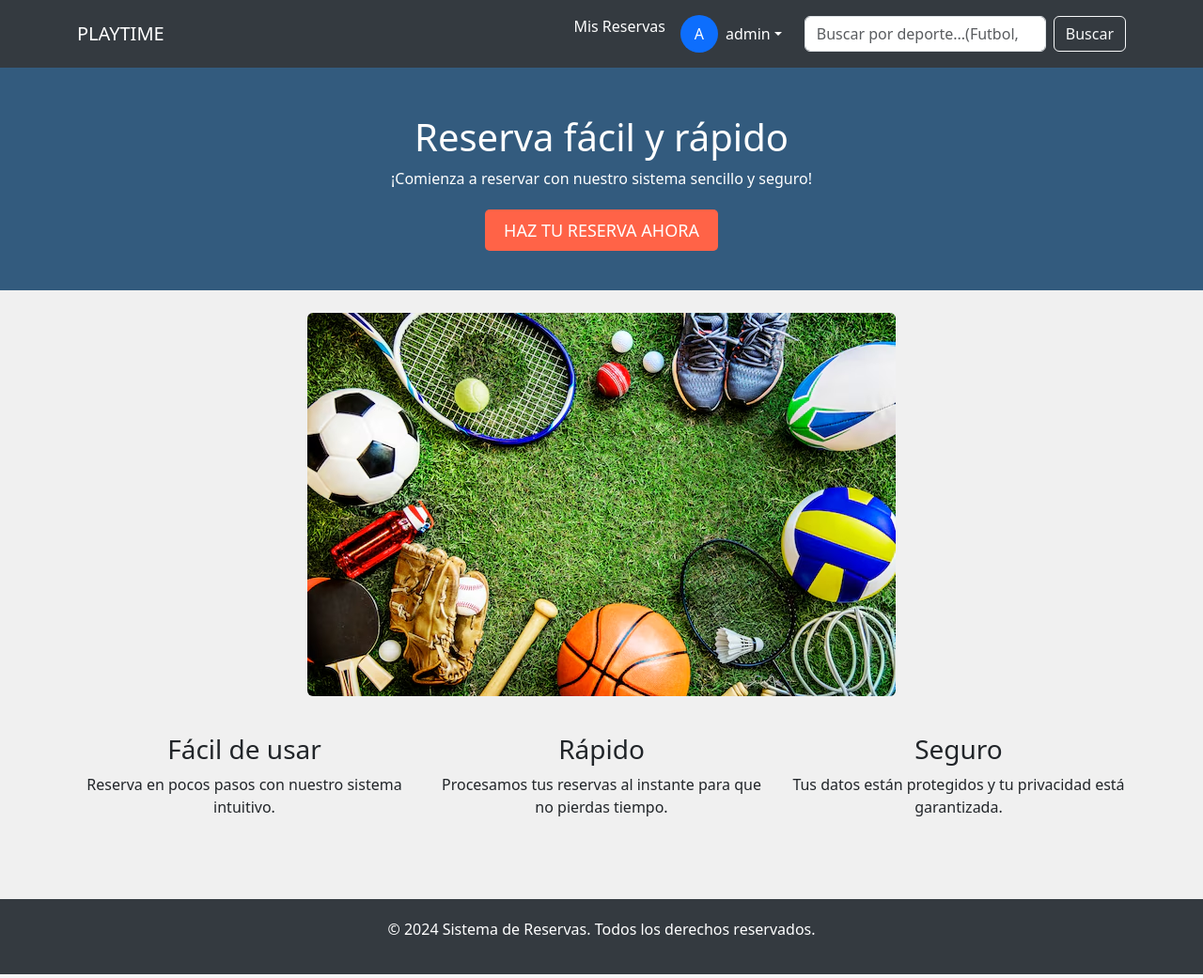
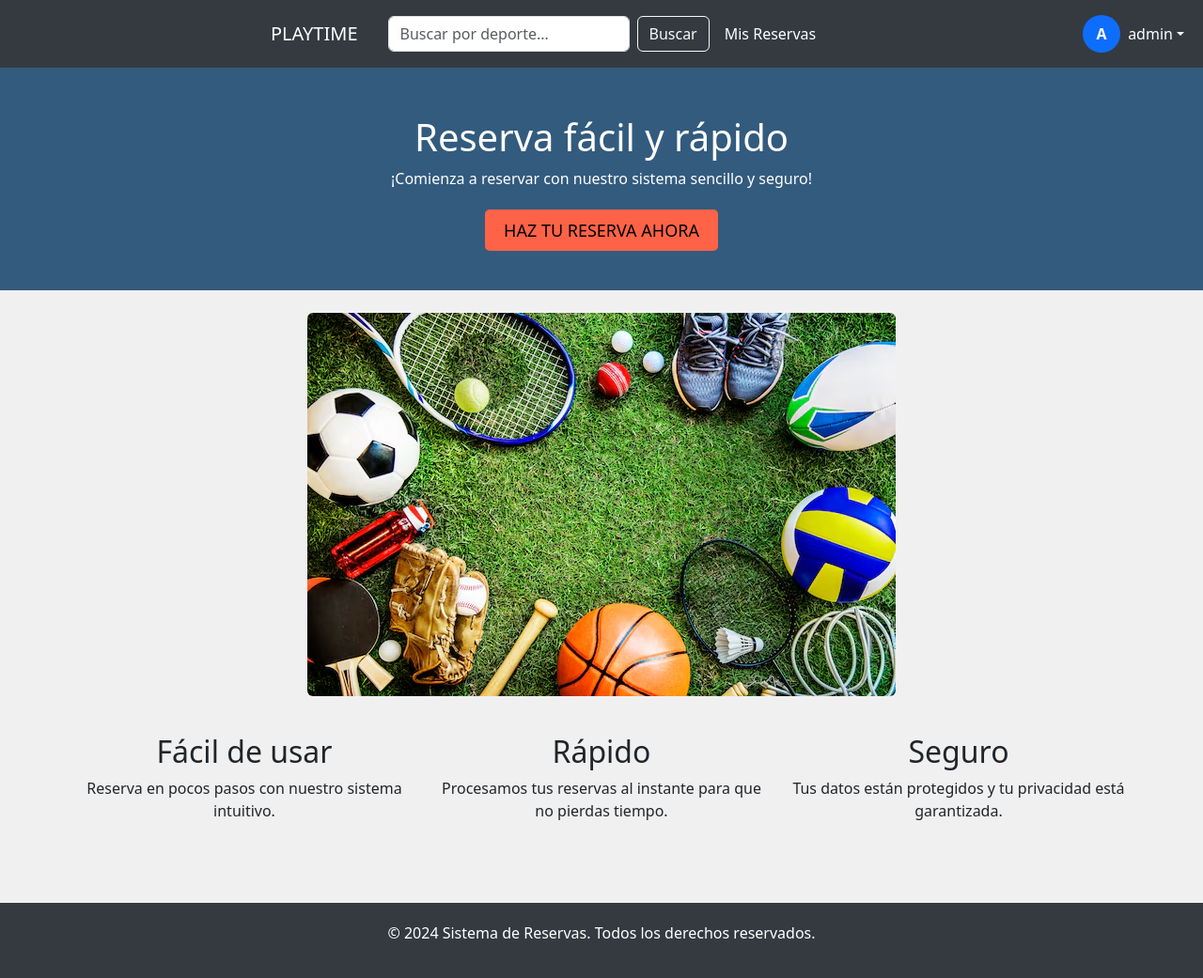
Before and after one commit to Amine05-alu/PlayTime, a Django app: page / in a window 1280 px wide. Shown: the whole page at 94% size. Run offline with Django 5.2, Linux system fonts and the light colour scheme; a user stored in the database is signed in.

Commit message:
7 Nuevos cambios en la sesion

```diff
--- a/Proyecto/Aplicacion1/templates/index.html
+++ b/Proyecto/Aplicacion1/templates/index.html
@@ -3,6 +3,7 @@
 <head>
    {% load static %}
    <meta charset="UTF-8">
+   <meta name="description" content="Aquí va un resumen conciso y atractivo del contenido de tu página.">
    <meta name="viewport" content="width=device-width, initial-scale=1.0">
    <title>Sistema de Reservas</title>
    <link href="https://cdn.jsdelivr.net/npm/bootstrap@5.3.0-alpha1/dist/css/bootstrap.min.css" rel="stylesheet">
@@ -87,7 +88,7 @@
        /* Estilo para el botón "HOLA" */
        .btn-hola {
            background-color: #FF6347; /* Color del botón HOLA */
-           color: white;
+           color: rgb(0, 0, 0);
            padding: 10px 20px;
            font-size: 18px;
            border-radius: 5px;
@@ -100,22 +101,53 @@
            background-color: #FF4500; /* Cambio de color al pasar el mouse */
            transform: translateY(-3px);
        }
+       .avatar {
+           width: 40px;
+           height: 40px;
+           border-radius: 50%;
+           background-color: #006400; /* Fondo verde para el avatar */
+           color: white;
+           display: flex;
+           justify-content: center;
+           align-items: center;
+           font-weight: bold;
+       }
+       .avatar-text {
+           margin-left: 10px; /* Espacio entre avatar y nombre */
+       }
+       .usuario-avatar {
+    margin-left: auto; /* Empuja este bloque hacia la derecha */
+    padding: 0; /* Quita padding extra si es necesario */
+    }
+
    </style>
 </head>
 <body>
-   <!-- Barra de navegación -->
     <nav class="navbar navbar-expand-lg navbar-dark">
-    <div class="container">
+        <div class="container-fluid">
+          <!-- Contenedor centrado -->
+          <div class="d-flex justify-content-center align-items-center w-100">
+            <!-- Logo -->
             <a class="navbar-brand" href="{% url 'index' %}">PLAYTIME</a>
-        <button class="navbar-toggler" type="button" data-bs-toggle="collapse" data-bs-target="#navbarNav" aria-controls="navbarNav" aria-expanded="false" aria-label="Toggle navigation">
+            <!-- Buscador -->
+            <form method="GET" action="{% url 'index' %}" class="d-flex ms-3">
+              <input class="form-control me-2" type="search" name="buscar_deporte" placeholder="Buscar por deporte..." aria-label="Buscar">
+              <button class="btn btn-outline-light" type="submit">Buscar</button>
+            </form>
+            <!-- Enlace Mis Reservas visible solo para usuarios autenticados -->
+            {% if user.is_authenticated %}
+              <a class="nav-link ms-3" href="{% url 'mis_reservas' %}">Mis Reservas</a>
+            {% endif %}
+          </div>
+          <!-- Botón de menú responsive -->
+          <button class="navbar-toggler" type="button" data-bs-toggle="collapse" data-bs-target="#navbarNav"
+                  aria-controls="navbarNav" aria-expanded="false" aria-label="Toggle navigation">
             <span class="navbar-toggler-icon"></span>
           </button>
           <div class="collapse navbar-collapse" id="navbarNav">
+            <!-- Bloque derecho: avatar con menú desplegable -->
             <ul class="navbar-nav ms-auto">
               {% if user.is_authenticated %}
-                    <li class="nav-item">
-                        <a class="nav-link" href="{% url 'mis_reservas' %}">Mis Reservas</a>
-                    </li>
                 <li class="nav-item dropdown">
                   <a class="nav-link dropdown-toggle d-flex align-items-center" href="#" id="userDropdown" role="button" data-bs-toggle="dropdown" aria-expanded="false">
                     <div class="avatar bg-primary text-white rounded-circle d-flex align-items-center justify-content-center me-2" style="width: 40px; height: 40px;">
@@ -124,9 +156,8 @@
                     {{ user.first_name|default:user.username }}
                   </a>
                   <ul class="dropdown-menu dropdown-menu-end" aria-labelledby="userDropdown">
-                            <!-- Formulario para cerrar sesión -->
                     <li>
-                                <form action="{% url 'logout' %}" method="post" style="display:inline;">
+                      <form action="{% url 'logout' %}" method="post" class="d-inline">
                         {% csrf_token %}
                         <button type="submit" class="dropdown-item">Cerrar sesión</button>
                       </form>
@@ -142,12 +173,6 @@
                 </li>
               {% endif %}
             </ul>
-
-            <!-- Buscador de campos por deporte -->
-            <form method="GET" action="{% url 'index' %}" class="d-flex ms-3">
-                <input class="form-control me-2" type="search" name="buscar_deporte" placeholder="Buscar por deporte...(Futbol, tenis, padel etc...)" aria-label="Buscar">
-                <button class="btn btn-outline-light" type="submit">Buscar</button>
-            </form>
           </div>
         </div>
       </nav>
@@ -204,15 +229,15 @@
     <div class="container text-center">
         <div class="row">
             <div class="col-md-4 feature">
-                   <h3>Fácil de usar</h3>
+                <h2>Fácil de usar</h3>
                 <p>Reserva en pocos pasos con nuestro sistema intuitivo.</p>
             </div>
             <div class="col-md-4 feature">
-                   <h3>Rápido</h3>
+                <h2>Rápido</h3>
                 <p>Procesamos tus reservas al instante para que no pierdas tiempo.</p>
             </div>
             <div class="col-md-4 feature">
-                   <h3>Seguro</h3>
+                <h2>Seguro</h3>
                 <p>Tus datos están protegidos y tu privacidad está garantizada.</p>
             </div>
         </div>
```
Also changed, not shown: Proyecto/Aplicacion1/templates/detalle_instalacion.html (+9 -4 lines), Proyecto/Aplicacion1/templates/lista_instalaciones.html (+9 -5 lines), Proyecto/Aplicacion1/templates/reservar_campo.html (+9 -4 lines), Proyecto/Aplicacion1/templates/reservar_campo_confirmado.html (+9 -4 lines), Proyecto/db.sqlite3. Lines whose indentation alone changed are shown as unchanged.
